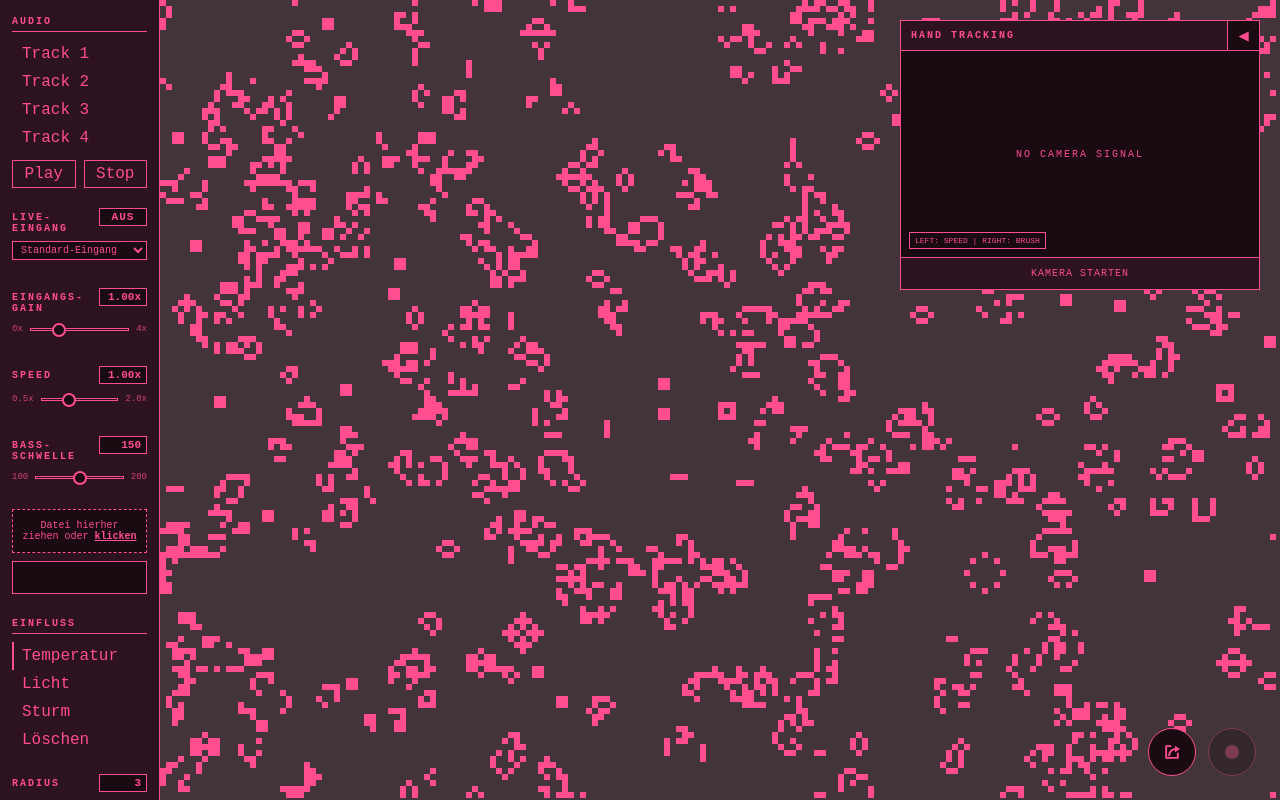
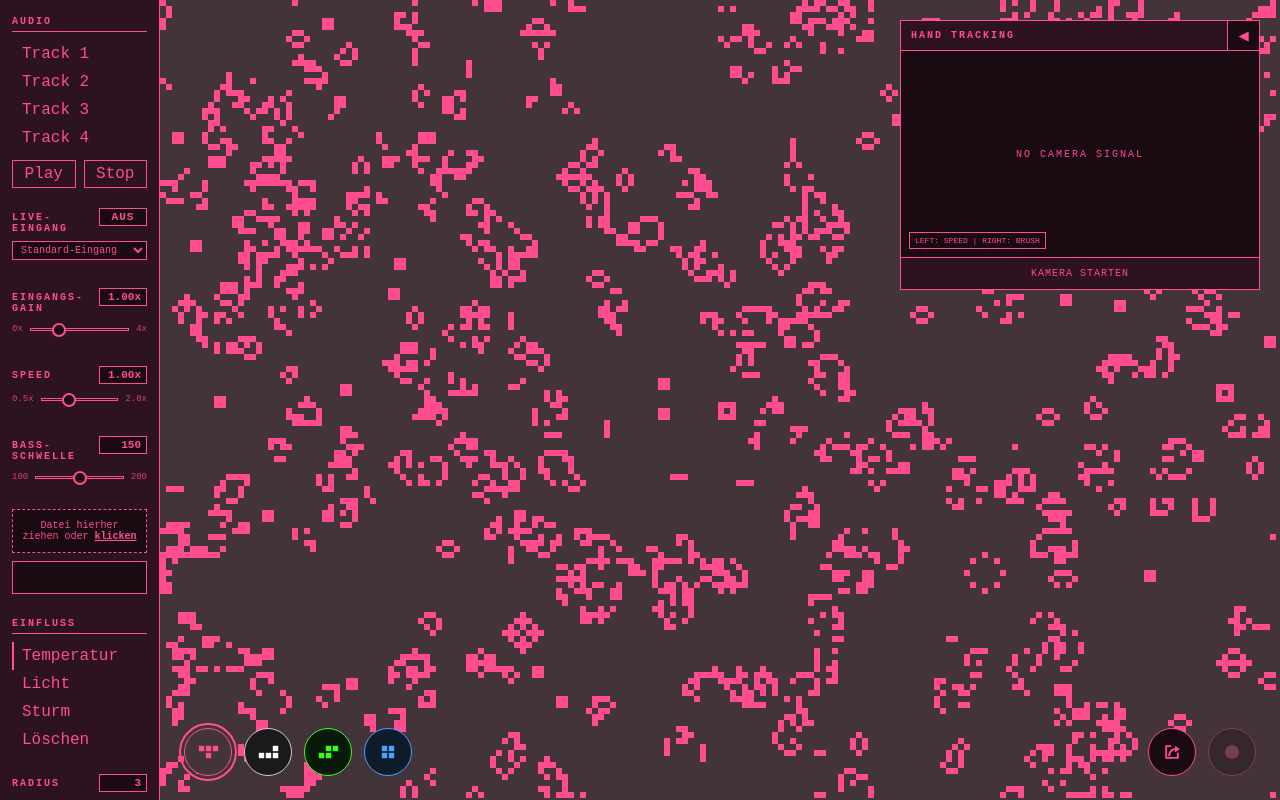
Before and after one commit to cathylli/Zellulaere_Automaten, a website built with Vite: page index.html in a window 1280 px wide. Built offline with nearby package versions, Linux system fonts and the light colour scheme.

Commit message:
Themes jetzt als Buttons im entsprechenden Design

```diff
--- a/index.html
+++ b/index.html
@@ -171,21 +171,14 @@
                     </div>
                 </div>
             </section>
-
-            <section>
-                <h3>THEMA</h3>
-                <ul id="theme-list">
-                    <li class="theme-item active" data-color="rosa">Rosa</li>
-                    <li class="theme-item" data-color="sw">S/W</li>
-                    <li class="theme-item" data-color="green">Grün</li>
-                    <li class="theme-item" data-color="blue">Blau</li>
-                </ul>
-            </section>
         </aside>
 
         <!-- Hauptanzeige -->
         <main id="main-display">
             <canvas id="canvas-1"></canvas>
+
+            <!-- Theme-Auswahl: ein Tetris-Teil pro Theme, wird in main.js aus THEMES erzeugt -->
+            <div id="theme-switcher" role="group" aria-label="Thema"></div>
         </main>
 
         <div id="tracking-window">
--- a/src/main.js
+++ b/src/main.js
@@ -4,7 +4,7 @@ import { AudioEngine } from './audio/AudioEngine.js';
 import { DropZoneHandler } from './ui/DropZoneHandler.js';
 import  Visualizer  from './audio/AudioVisualizer.js';
 import Analyzer from './audio/Analyzer.js';
-import { apply } from './ui/ThemeManager.js';
+import { apply, createThemeButtons } from './ui/ThemeManager.js';
 import { Handtrack } from './tracking/HandTrack.js';
 import { CanvasRecorder } from './recording/CanvasRecorder.js';
 
@@ -345,14 +345,9 @@ window.addEventListener('load', () => {
     });
 
     // Theme Manager
-    const themeButtons = document.querySelectorAll('.theme-item');
-    themeButtons.forEach(button => {
-        button.addEventListener('click', () => {
-            currentTheme = button.dataset.color;
-            apply(currentTheme, automaton);
-            themeButtons.forEach(btn => btn.classList.remove('active'));
-            button.classList.add('active');
-        });
+    createThemeButtons(document.getElementById('theme-switcher'), currentTheme, (key) => {
+        currentTheme = key;
+        apply(currentTheme, automaton);
     });
 
     // Handtrack-Window
--- a/src/ui/ThemeManager.js
+++ b/src/ui/ThemeManager.js
@@ -1,9 +1,70 @@
 export const THEMES = {
-    rosa:  { alive: '#ff4d8f', dead: '#423439', accent: '#ff4d8f', bg: '#1a0a12', surface: '#2d1220' },
-    sw:    { alive: '#ffffff', dead: '#1a1a1a', accent: '#cccccc', bg: '#000000', surface: '#2a2a2a' },
-    green: { alive: '#39ff14', dead: '#0a1a0a', accent: '#39ff14', bg: '#050f05', surface: '#0d2a0d' },
-    blue:  { alive: '#4d9fff', dead: '#0d1b2a', accent: '#4d9fff', bg: '#050a1a', surface: '#0d1b2a' },
+    rosa:  { label: 'Rosa', alive: '#ff4d8f', dead: '#423439', accent: '#ff4d8f', bg: '#1a0a12', surface: '#2d1220' },
+    sw:    { label: 'S/W',  alive: '#ffffff', dead: '#1a1a1a', accent: '#cccccc', bg: '#000000', surface: '#2a2a2a' },
+    green: { label: 'Grün', alive: '#39ff14', dead: '#0a1a0a', accent: '#39ff14', bg: '#050f05', surface: '#0d2a0d' },
+    blue:  { label: 'Blau', alive: '#4d9fff', dead: '#0d1b2a', accent: '#4d9fff', bg: '#050a1a', surface: '#0d1b2a' },
 };
+
+// Tetris-Teile für die Theme-Buttons: Zellen als [Spalte, Zeile]
+const PIECES = [
+    [[0, 0], [1, 0], [2, 0], [1, 1]], // T
+    [[2, 0], [0, 1], [1, 1], [2, 1]], // L
+    [[1, 0], [2, 0], [0, 1], [1, 1]], // S
+    [[0, 0], [1, 0], [0, 1], [1, 1]], // O
+];
+const PIECE_CELL = 10;    // Kantenlänge einer Zelle im SVG
+const PIECE_GAP = 1;      // Fuge zwischen den Zellen, wie beim Automaten
+const PIECE_PIXELS = 7;   // dargestellte Kantenlänge einer Zelle im Button (px)
+
+// Erzeugt einen runden Button pro Theme: Hintergrund wie der Automat, Tetris-Teil in der Zellfarbe
+// onSelect(key) wird beim Klick aufgerufen
+export function createThemeButtons(container, activeKey, onSelect) {
+    const svgNS = 'http://www.w3.org/2000/svg';
+    const buttons = [];
+
+    Object.entries(THEMES).forEach(([key, theme], index) => {
+        const cells = PIECES[index % PIECES.length];
+        const width = Math.max(...cells.map(([c]) => c)) + 1;
+        const height = Math.max(...cells.map(([, r]) => r)) + 1;
+
+        const button = document.createElement('button');
+        button.type = 'button';
+        button.className = 'theme-button';
+        button.title = theme.label;
+        button.setAttribute('aria-label', `Thema ${theme.label}`);
+        button.setAttribute('aria-pressed', String(key === activeKey));
+        // Vorschau: Hintergrund wie die toten Zellen des Automaten, Rahmen in der Akzentfarbe
+        button.style.setProperty('--theme-dead', theme.dead);
+        button.style.setProperty('--theme-accent', theme.accent);
+
+        const svg = document.createElementNS(svgNS, 'svg');
+        svg.setAttribute('viewBox', `0 0 ${width * PIECE_CELL} ${height * PIECE_CELL}`);
+        svg.setAttribute('width', width * PIECE_PIXELS);
+        svg.setAttribute('height', height * PIECE_PIXELS);
+        svg.setAttribute('aria-hidden', 'true');
+
+        cells.forEach(([c, r]) => {
+            const rect = document.createElementNS(svgNS, 'rect');
+            rect.setAttribute('x', c * PIECE_CELL + PIECE_GAP / 2);
+            rect.setAttribute('y', r * PIECE_CELL + PIECE_GAP / 2);
+            rect.setAttribute('width', PIECE_CELL - PIECE_GAP);
+            rect.setAttribute('height', PIECE_CELL - PIECE_GAP);
+            rect.setAttribute('fill', theme.alive);
+            rect.setAttribute('stroke', theme.dead);
+            rect.setAttribute('stroke-width', '1');
+            svg.appendChild(rect);
+        });
+
+        button.appendChild(svg);
+        button.addEventListener('click', () => {
+            buttons.forEach(b => b.setAttribute('aria-pressed', String(b === button)));
+            onSelect(key);
+        });
+
+        container.appendChild(button);
+        buttons.push(button);
+    });
+}
 
 export function apply(key, automaton) {
     const theme = THEMES[key];
--- a/styles/main.css
+++ b/styles/main.css
@@ -345,6 +345,46 @@ body {
     border-radius: 2px;
 }
 
+/* THEMA – Tetris-Teile unten links über dem Automaten */
+
+#theme-switcher {
+    position: absolute;
+    left: 24px;
+    bottom: 24px;
+
+    display: flex;
+    gap: 12px;
+
+    z-index: 25;
+}
+
+/* Runder Rahmen wie Aufnahme- und Teilenbutton, aber in den Farben des jeweiligen Themes */
+.theme-button {
+    width: 48px;
+    height: 48px;
+    padding: 0;
+
+    display: grid;
+    place-items: center;
+
+    border: 1px solid var(--theme-accent);
+    border-radius: 50%;
+    background: var(--theme-dead);
+
+    cursor: pointer;
+    transition: transform 0.15s;
+}
+
+.theme-button:hover {
+    transform: scale(1.08);
+}
+
+/* Aktives Theme: zusätzlicher Ring mit etwas Abstand */
+.theme-button[aria-pressed="true"] {
+    outline: 2px solid var(--theme-accent);
+    outline-offset: 3px;
+}
+
 /* ZUSCHAUER-FENSTER – links neben dem Aufnahmebutton */
 
 #audience-btn {
```
